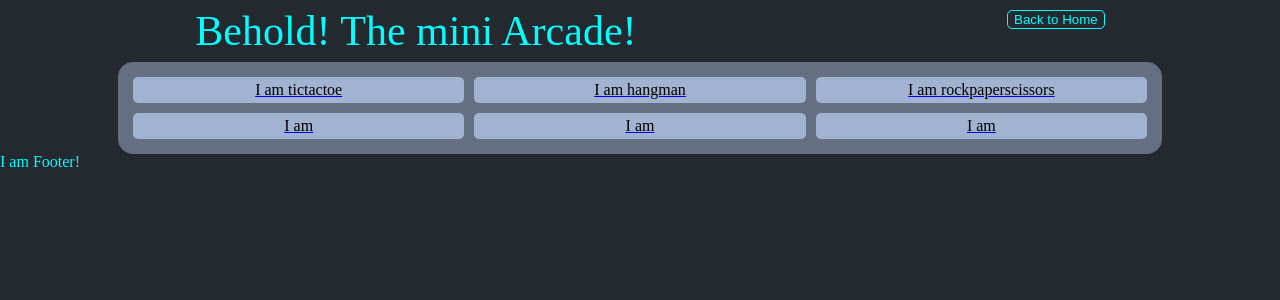
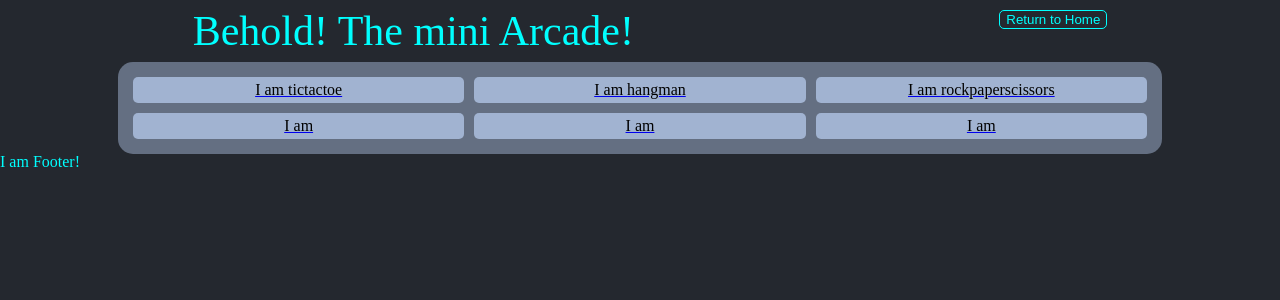
Before and after one commit to CD-Mackay/mini-arcade, a React app: page / in a window 1280 px wide. Shown: the top 300 px of the page. Built offline with nearby package versions, Linux system fonts and the light colour scheme.

Commit message:
build components for hangman

```diff
--- a/client/src/components/atoms/GameListItem/GameListItem.js
+++ b/client/src/components/atoms/GameListItem/GameListItem.js
@@ -12,7 +12,7 @@ const GameListItem = ({game}) => {
     <StyledGameListItem>
       <image src="" alt="game-image" />
       <Link to={`/${game}`}>
-      <h4>I am {game}</h4>
+        <h4>I am {game}</h4>
       </Link>
     </StyledGameListItem>
   )
--- a/client/src/components/atoms/Header/Header.js
+++ b/client/src/components/atoms/Header/Header.js
@@ -4,6 +4,7 @@ import React from 'react';
 
 /* Component Imports */
 import Button from '../Button/Button';
+import { Link } from 'react-router-dom';
 /* Asset Imports */
 import StyledHeader from './StyledHeader';
 
@@ -11,7 +12,9 @@ const Header = () => {
   return (
     <StyledHeader>
       <h1>Behold! The mini Arcade!</h1>
-      <Button message="Back to Home" />
+      <Link to="/">
+        <Button message="Return to Home" />
+      </Link>
     </StyledHeader>
   )
 };
--- a/client/src/components/games/hangman/Hangman.js
+++ b/client/src/components/games/hangman/Hangman.js
@@ -1,5 +1,7 @@
+// Library Imports
 import React from 'react';
 
+// Component Imports
 import StyledHangman from './StyledHangman';
 
 const Hangman = () => {
```
Also changed, not shown: client/src/components/games/hangman/atoms/LetterWrapper/LetterWrapper.js (added, +15 -0 lines), client/src/components/games/hangman/atoms/LetterWrapper/StyledLetterWrapper.js (added, +7 -0 lines), client/src/components/games/hangman/atoms/WordWrapper/StyledWordWrapper.js (added, +7 -0 lines), client/src/components/games/hangman/atoms/WordWrapper/WordWrapper.js (added, +15 -0 lines).
